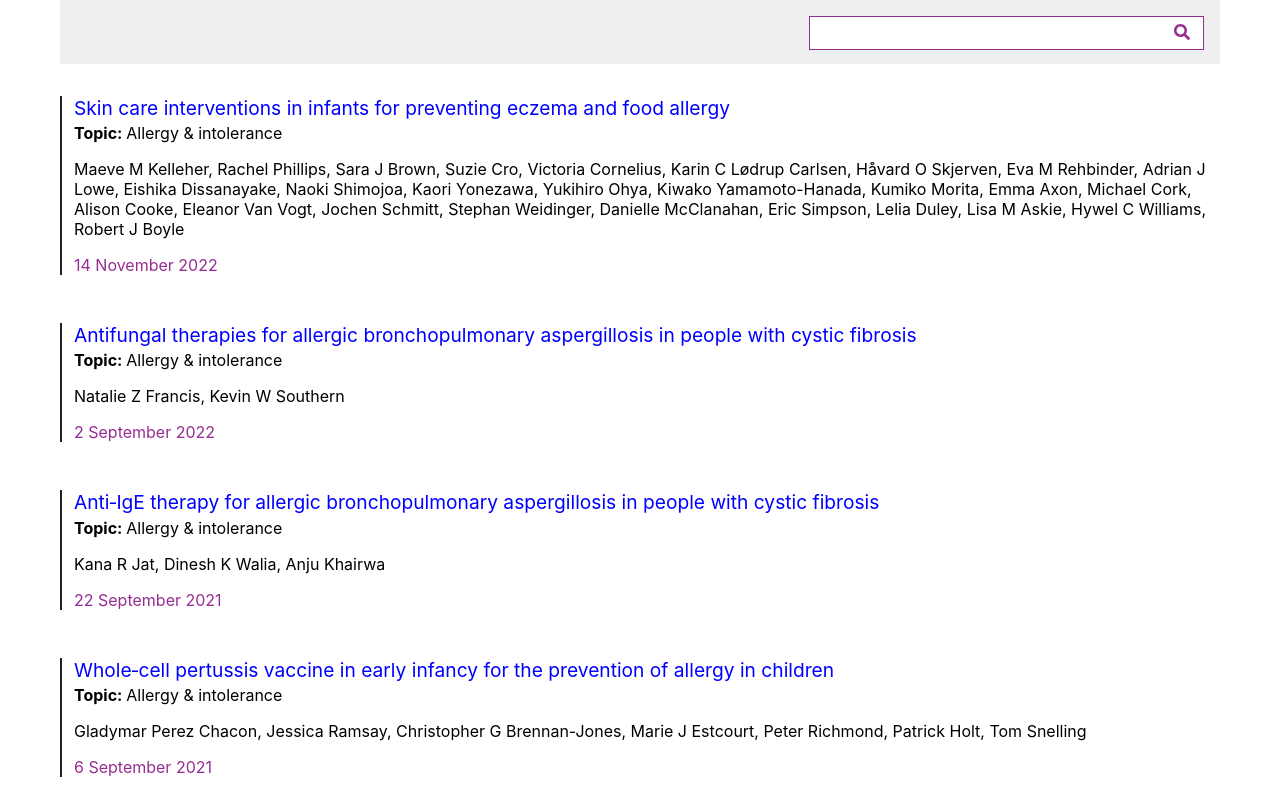
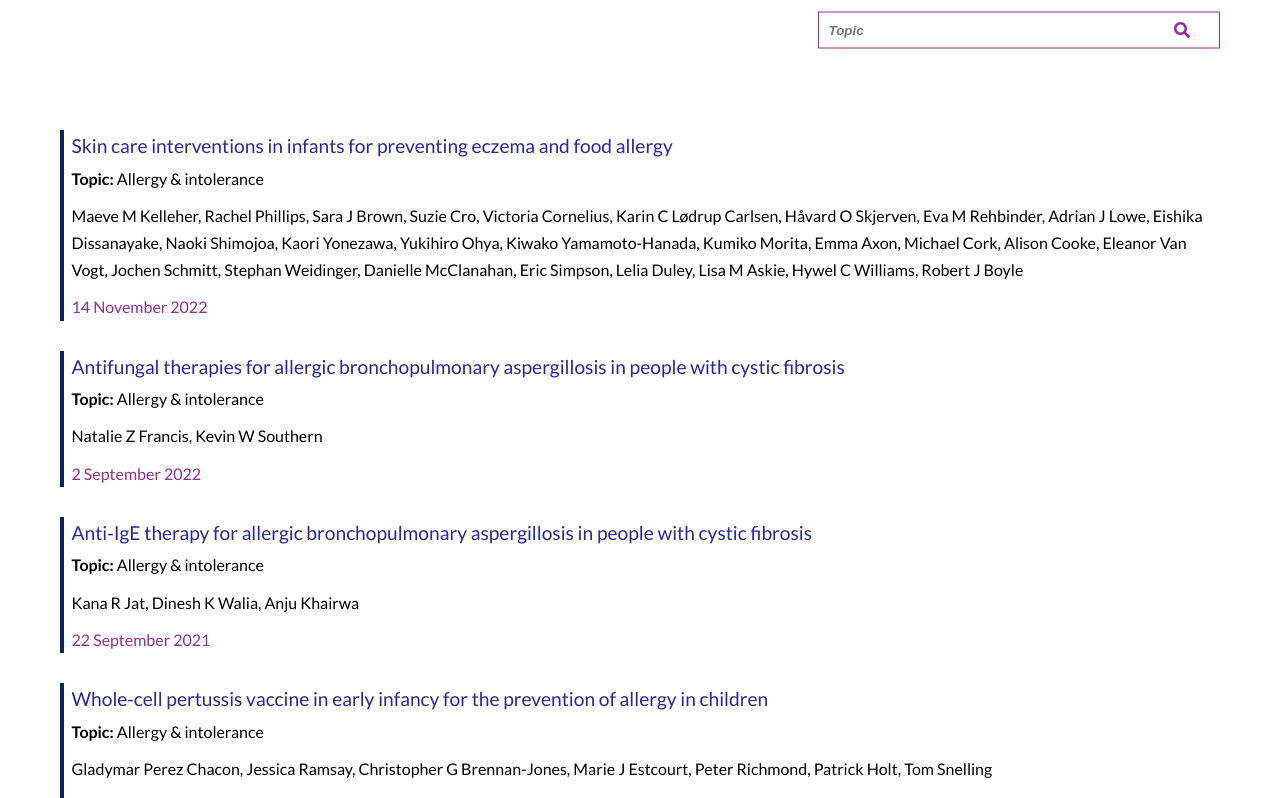
Before and after one commit to sbehnfeldt/cochrane-frontend, a React (Create React App) app: page / in a window 1280 px wide. Shown: the top 798 px of the page. Built offline with nearby package versions, Linux system fonts and the light colour scheme.

Commit message:
Pass the number of reviews matching the selected topic from the ReviewList control back to the App. Also, styled some more.

```diff
--- a/public/index.html
+++ b/public/index.html
@@ -1,43 +1,16 @@
 <!DOCTYPE html>
 <html lang="en">
     <head>
-    <meta charset="utf-8" />
-    <link rel="icon" href="%PUBLIC_URL%/favicon.ico" />
-    <meta name="viewport" content="width=device-width, initial-scale=1" />
-    <meta name="theme-color" content="#000000" />
-    <meta
-      name="description"
-      content="Web site created using create-react-app"
-    />
-    <link rel="apple-touch-icon" href="%PUBLIC_URL%/logo192.png" />
-    <!--
-      manifest.json provides metadata used when your web app is installed on a
-      user's mobile device or desktop. See https://developers.google.com/web/fundamentals/web-app-manifest/
-    -->
-    <link rel="manifest" href="%PUBLIC_URL%/manifest.json" />
-    <!--
-      Notice the use of %PUBLIC_URL% in the tags above.
-      It will be replaced with the URL of the `public` folder during the build.
-      Only files inside the `public` folder can be referenced from the HTML.
-
-      Unlike "/favicon.ico" or "favicon.ico", "%PUBLIC_URL%/favicon.ico" will
-      work correctly both with client-side routing and a non-root public URL.
-      Learn how to configure a non-root public URL by running `npm run build`.
-    -->
+        <meta charset="utf-8"/>
+        <link rel="icon" href="%PUBLIC_URL%/favicon.ico"/>
+        <meta name="viewport" content="width=device-width, initial-scale=1"/>
+        <meta name="theme-color" content="#000000"/>
+        <link href="https://fonts.googleapis.com/css?family=Lato:100,300,400,700,900" rel="stylesheet">
+        <link rel="manifest" href="%PUBLIC_URL%/manifest.json"/>
         <title>React App</title>
     </head>
     <body>
         <noscript>You need to enable JavaScript to run this app.</noscript>
         <div id="root"></div>
-    <!--
-      This HTML file is a template.
-      If you open it directly in the browser, you will see an empty page.
-
-      You can add webfonts, meta tags, or analytics to this file.
-      The build step will place the bundled scripts into the <body> tag.
-
-      To begin the development, run `npm start` or `yarn start`.
-      To create a production bundle, use `npm run build` or `yarn build`.
-    -->
     </body>
 </html>
--- a/src/App.css
+++ b/src/App.css
@@ -1,7 +1,9 @@
 :root {
-    --color: #962d91
+    --highlight: #962d91;
+    --lowlight: #09265d;
 }
 
+/* Global Reset*/
 *,
 *::before,
 *::after {
@@ -16,44 +18,108 @@
     box-sizing: inherit;
 }
 
-html {
-    box-sizing: border-box;
-}
-
 .clearfix::after {
     content: "";
     clear: both;
     display: table;
 }
 
+html {
+    font-size: 62.5%;
+}
+
 body {
     margin: 0 auto;
     width: 1160px;
+    box-sizing: border-box;
+
+    font-family: "Lato", sans-serif;
+    font-weight: 400;
+    font-size: 1.6rem;
+    line-height: 1.7;
+}
+
+p {
+    margin-bottom: .2rem;
 }
 
 ul {
     list-style: none;
 }
 
+/* "Header" containing search input control and "Current Topic" chip */
 section.search {
-    padding: 1rem 1rem;
-    position: fixed;
-    height: 4rem;
-    background-color: #eee;
+    position: fixed; /* Fixed to top of viewport */
     width: 1160px;
+    height: 12rem;
+    padding-left: 1rem;
+    background-color: #fff;
 }
 
-section.search span.selectedTopic {
-    background-color: var(--color);
-    border-radius: 100rem;
-    color: #eee;
-    padding: 0 1rem;
+section.search div.searchControl {
+    position: relative;
+    height: 6rem;
+    right: 0;
 }
 
+/* The "Search" text input  */
+section.search div.searchControl input {
+    position: absolute;
+    transform: translateY(-50%);
+    top: 50%;
+    right: 0;
+    width: 35%;
+
+    border: 1px solid var(--highlight);
+    color: var(--highlight);
+    font-weight: bold;
+    padding: 1rem 1rem;
+}
+
+section.search div.searchControl input:focus {
+    border: none;
+}
+
+section.search div.searchControl input::placeholder {
+    font-style: italic;
+}
+
+section.search div.searchControl .search-icon {
+    position: absolute;
+    right: 30px;
+    top: 50%;
+    transform: translateY(-50%);
+    pointer-events: none; /* Prevents the icon from blocking input interaction */
+    color: var(--highlight);
+}
+
+/* The list of topics matching the value typed in the "Search" text input */
+section.search div.searchControl ul {
+    position: absolute;
+    right: 0;
+    top: 80%;
+    width: 35%;
+    background-color: var(--lowlight);
+    padding: .5rem;
+    color: white;
+}
+
+section.search ul li.highlighted,
+section.search ul li:hover {
+    background-color: mintcream;
+    color: var(--lowlight);
+}
+
+
+div.selected-topic {
+}
+
+
+/* "Current Topic" chip */
 .chip {
     color: white;
     border: none;
-    background-color: var(--color);
+    background-color: var(--highlight);
     border-radius: 100rem;
     padding: .25rem .5rem;
 }
@@ -66,63 +132,24 @@ section.search span.selectedTopic {
     border-radius: 10rem;
     margin: 0;
     padding: 3px;
-    background-color: var(--color);
+    background-color: var(--highlight);
     color: #fff;
     font-weight: bold;
 }
 
 .chip .close-icon:hover {
-    color: var(--color);
+    color: var(--highlight);
     background-color: #fff;
 }
 
-section.search div {
-    float: right;
-    width: 35%;
-}
-
-section.search input {
-    width: 100%;
-    border: 1px solid var(--color);
-    color: var(--color);
-    font-weight: bold;
-    float: right;
-    padding: 0 .5rem;
-    line-height: 2rem;
-}
-
-section.search input:focus {
-    border: none;
-}
-
-section.search .search-icon {
-    position: absolute;
-    right: 30px;
-    top: 50%;
-    transform: translateY(-50%);
-    pointer-events: none; /* Prevents the icon from blocking input interaction */
-    color: var(--color);
-}
-
-section.search ul {
-    background-color: #09265d;
-    padding: .5rem;
-    color: white;
-}
-
-section.search ul li.highlighted,
-section.search ul li:hover {
-    background-color: mintcream;
-    color: #09265d;
-}
-
+/* The actual reviews themselves */
 ul.reviews {
-    padding-top: 6rem;
+    padding-top: 13rem;
 }
 
 ul.reviews li {
     margin-bottom: 3rem;
-    border-left: 2px solid #222;
+    border-left: 4px solid var(--lowlight);
     padding-left: .75rem;
 }
 
@@ -132,11 +159,7 @@ ul.reviews li a {
 
 ul.reviews li a:link,
 ul.reviews li a:visited {
-    color: #0000ff;
-}
-
-p {
-    margin-bottom: .2rem;
+    color: #2727a2;
 }
 
 p.title {
@@ -148,7 +171,7 @@ p.author {
 }
 
 p.date {
-    color: var(--color);
+    color: var(--highlight);
 }
 
 @media (max-width: 1200px) {
--- a/src/App.jsx
+++ b/src/App.jsx
@@ -6,15 +6,20 @@ import './App.css';
 
 function App() {
     const [selectedTopic, setSelectedTopic] = useState('');
+    const [reviewCount, setReviewCount]     = useState(null);
 
-    const handleCallback = (childData) => {
+    const receiveSelectedTopic = (childData) => {
         setSelectedTopic(childData)
     };
 
+    const receiveReviewCount = (childData) => {
+        setReviewCount(childData);
+    }
+
     return (
         <div className="App">
-            <SearchControl parentCallback={handleCallback}/>
-            <ReviewList selectedTopic={selectedTopic}/>
+            <SearchControl reviewCount={reviewCount} parentCallback={receiveSelectedTopic}/>
+            <ReviewList selectedTopic={selectedTopic} parentCallback={receiveReviewCount}/>
         </div>
     );
 }
--- a/src/components/ReviewList.jsx
+++ b/src/components/ReviewList.jsx
@@ -3,8 +3,8 @@ import ReviewItem from "./ReviewItem";
 import data from '../cochrane_reviews.json';
 
 
-const ReviewList = ({selectedTopic}) => {
-    const [reviews, setReviews] = useState([]);          // All reviews, flattened
+const ReviewList = ({selectedTopic, parentCallback}) => {
+    const [reviews, setReviews]       = useState([]);          // All reviews, flattened
     const [maxReviews, setMaxReviews] = useState(10);    // # of reviews to display
 
 
@@ -18,7 +18,6 @@ const ReviewList = ({selectedTopic}) => {
     };
 
 
-    // When
     useEffect(() => {
         window.addEventListener('scroll', handleScroll);
         return () => window.removeEventListener('scroll', handleScroll);
@@ -28,6 +27,7 @@ const ReviewList = ({selectedTopic}) => {
     // When the selected topic changes,
     // limit the displayed reviews to only those matching the topic
     useEffect(() => {
+        parentCallback(selectedTopic ? reviews.filter((el) => selectedTopic ? el.topic === selectedTopic : true).length : 0);
         setMaxReviews(10);
     }, [selectedTopic])
 
--- a/src/components/SearchControl.jsx
+++ b/src/components/SearchControl.jsx
@@ -3,13 +3,13 @@ import {FaSearch, FaWindowClose} from "react-icons/fa";
 import data from '../cochrane_reviews.json';
 
 
-const SearchControl = ({parentCallback}) => {
-    const [allTopics, setAllTopics] = useState([]);                         // All topics (as found in input JSON file)
-    const [filteredTopics, setFilteredTopics] = useState([]);               // Subset of all topics (those matching search input)
-    const [highlightedTopic, setHighlightedTopic] = useState('');           // "Proposed" topic from topics list
-    const [selectedTopic, setSelectedTopic] = useState(null);               // Topic when user has finally  made a choice
+const SearchControl = ({reviewCount, parentCallback}) => {
+    const [allTopics, setAllTopics]                         = useState([]);                         // All topics (as found in input JSON file)
+    const [filteredTopics, setFilteredTopics]               = useState([]);               // Subset of all topics (those matching search input)
+    const [highlightedTopic, setHighlightedTopic]           = useState('');           // "Proposed" topic from topics list
+    const [selectedTopic, setSelectedTopic]                 = useState(null);               // Topic when user has finally  made a choice
     const [highlightedTopicIndex, setHighlightedTopicIndex] = useState(0);  // Index of proposed topic in filtered topics
-    const [showTopics, setShowTopics] = useState(false);                    // Whether to show the drop-down list of options
+    const [showTopics, setShowTopics]                       = useState(false);                    // Whether to show the drop-down list of options
 
 
     // User is typing in the Search box
@@ -76,7 +76,7 @@ const SearchControl = ({parentCallback}) => {
     const deselectTopic = () => {
         setSelectedTopic('');
         setHighlightedTopic('');
-        parentCallback('');
+        parentCallback();
     }
 
 
@@ -88,22 +88,16 @@ const SearchControl = ({parentCallback}) => {
 
     return (
         <section className="search clearfix">
-            {selectedTopic && (
-                <>
-                    Topic: <button onClick={deselectTopic} className="chip">{selectedTopic} <span
-                    className="close-icon">x</span></button>
-                </>
-            )}
 
-            <div>
+            <div className="searchControl">
                 <input
                     type="text"
+                    placeholder="Topic"
                     value={highlightedTopic}
                     onChange={handleChange}
                     onKeyDown={handleKeyDown}
                 />
                 <FaSearch className="search-icon"/>
-
                 {showTopics && highlightedTopic && (
                     <ul>
                         {filteredTopics.map((suggestion, index) => (
@@ -119,6 +113,19 @@ const SearchControl = ({parentCallback}) => {
                     </ul>
                 )}
             </div>
+
+            {selectedTopic && (
+                <div className="selected-topic">
+                    Topic: <button onClick={deselectTopic} className="chip">{selectedTopic} <span
+                    className="close-icon">x</span></button>
+                </div>
+            )}
+
+            {(0 != reviewCount) && (
+                <div className="foo">
+                    <b>{reviewCount}</b> Cochrane Reviews matching <b>{selectedTopic}</b>
+                </div>
+            )}
         </section>
     );
 };
```
Lines whose indentation alone changed are shown as unchanged.
